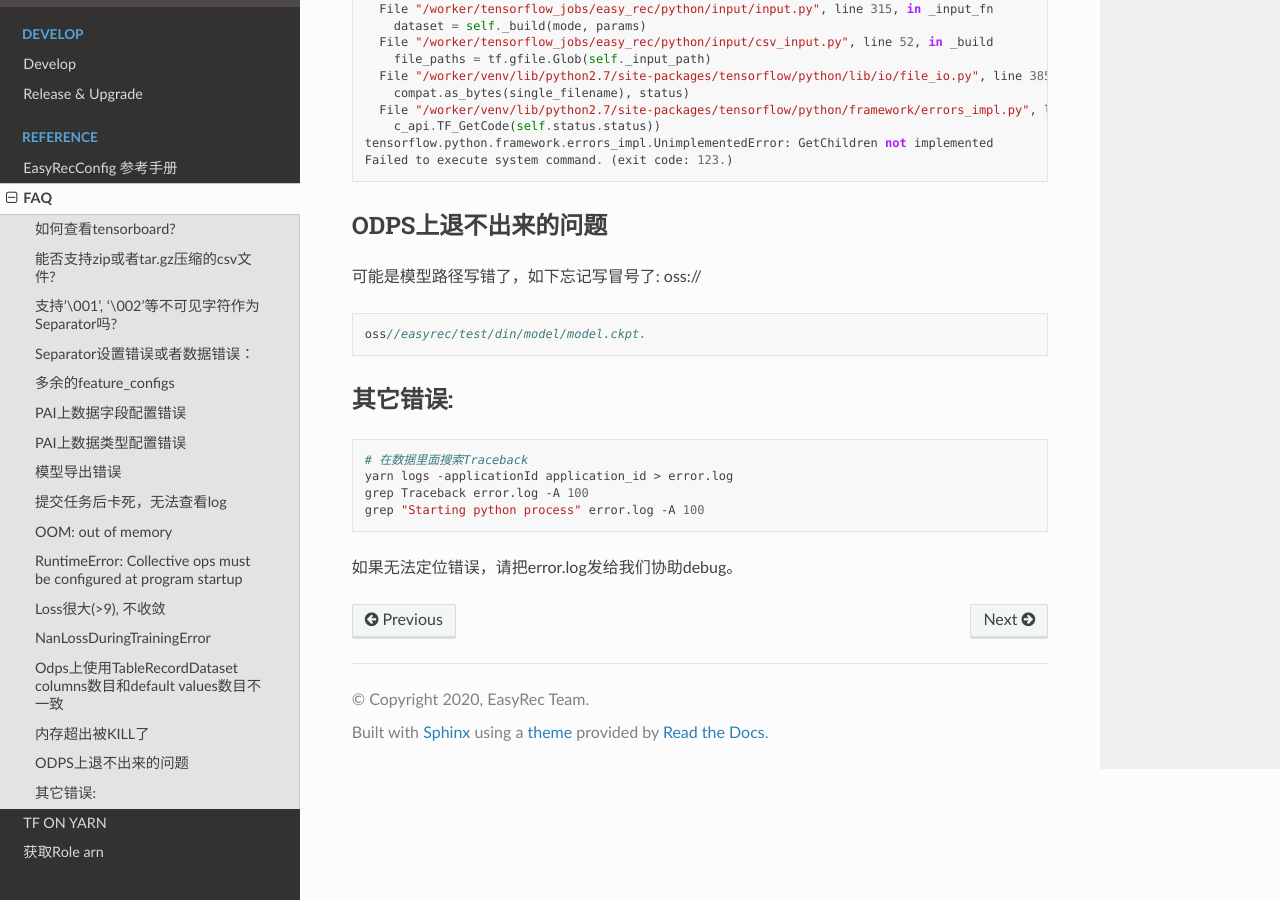
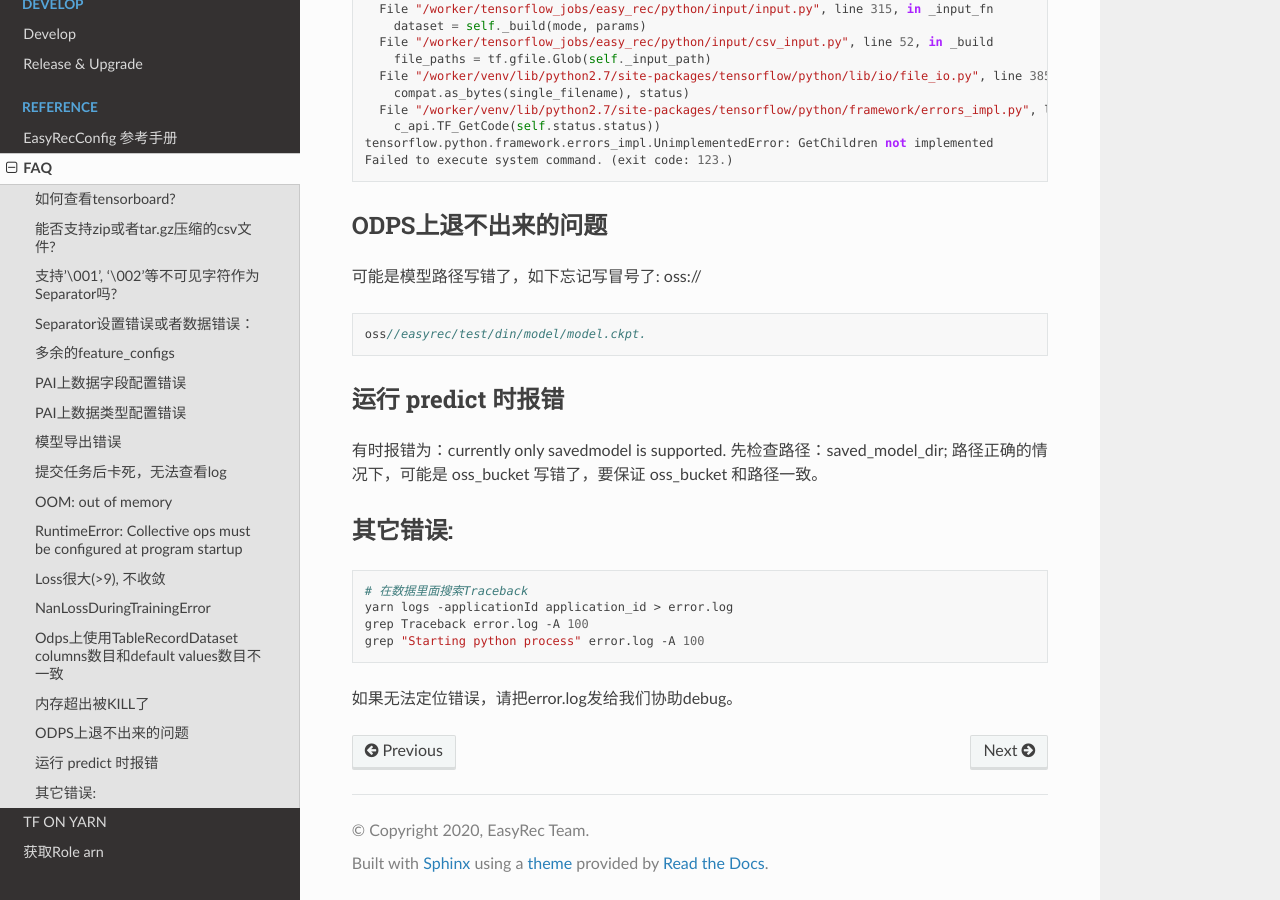
Before and after one commit to alibaba/EasyRec, a Sphinx documentation site: the page built from docs/source/faq.md, in a window 1280 px wide and 900 px high, scrolled down 5024 px. Built offline with Sphinx 7.4.7 and the Read the Docs theme 2.0.0, drawn with Linux system fonts in a browser that asks for light colours; the version number is read from the project's files by our own code.

Commit message:
add faq: 保证oss_bucket 和 路径一致。

````diff
--- a/docs/source/faq.md
+++ b/docs/source/faq.md
@@ -237,6 +237,11 @@ Failed to execute system command. (exit code: 123.)
 oss//easyrec/test/din/model/model.ckpt.
 ```
 
+#### 运行 predict 时报错
+
+有时报错为：currently only savedmodel is supported.
+先检查路径：saved_model_dir; 路径正确的情况下，可能是 oss_bucket 写错了，要保证 oss_bucket 和路径一致。
+
 #### 其它错误:
 
 ```bash
````
